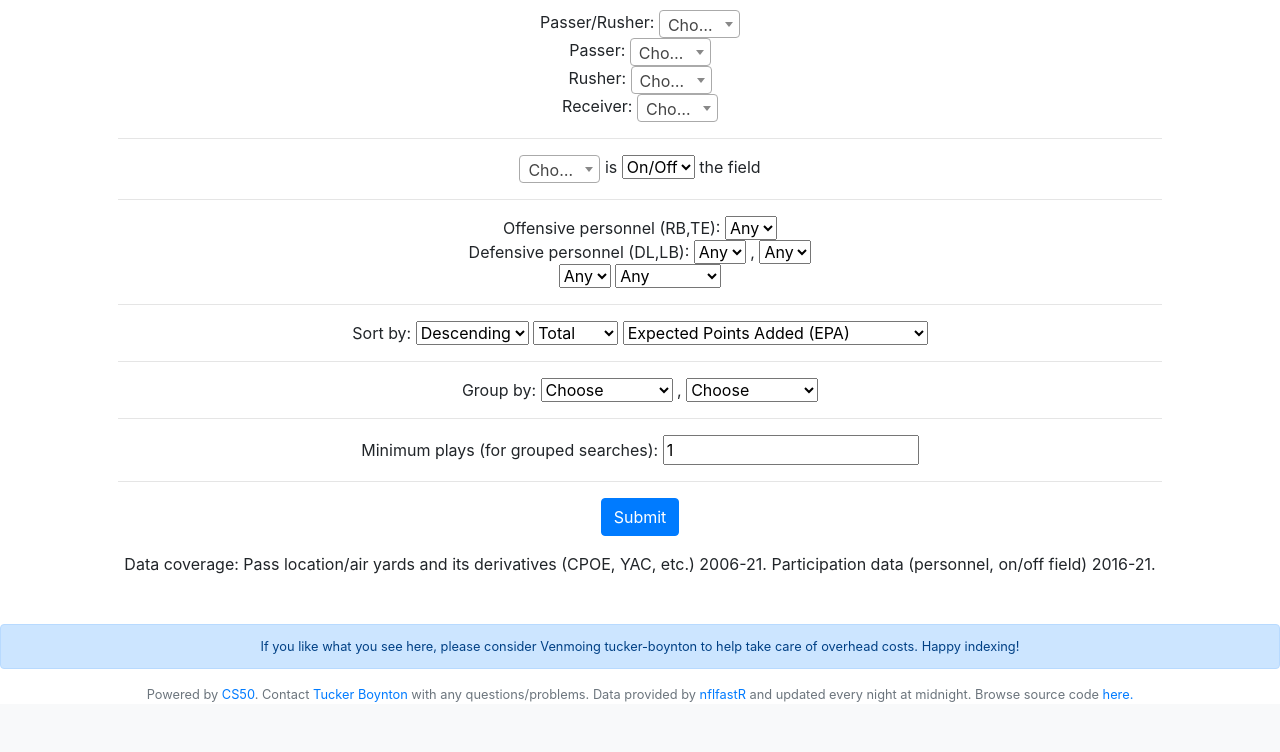
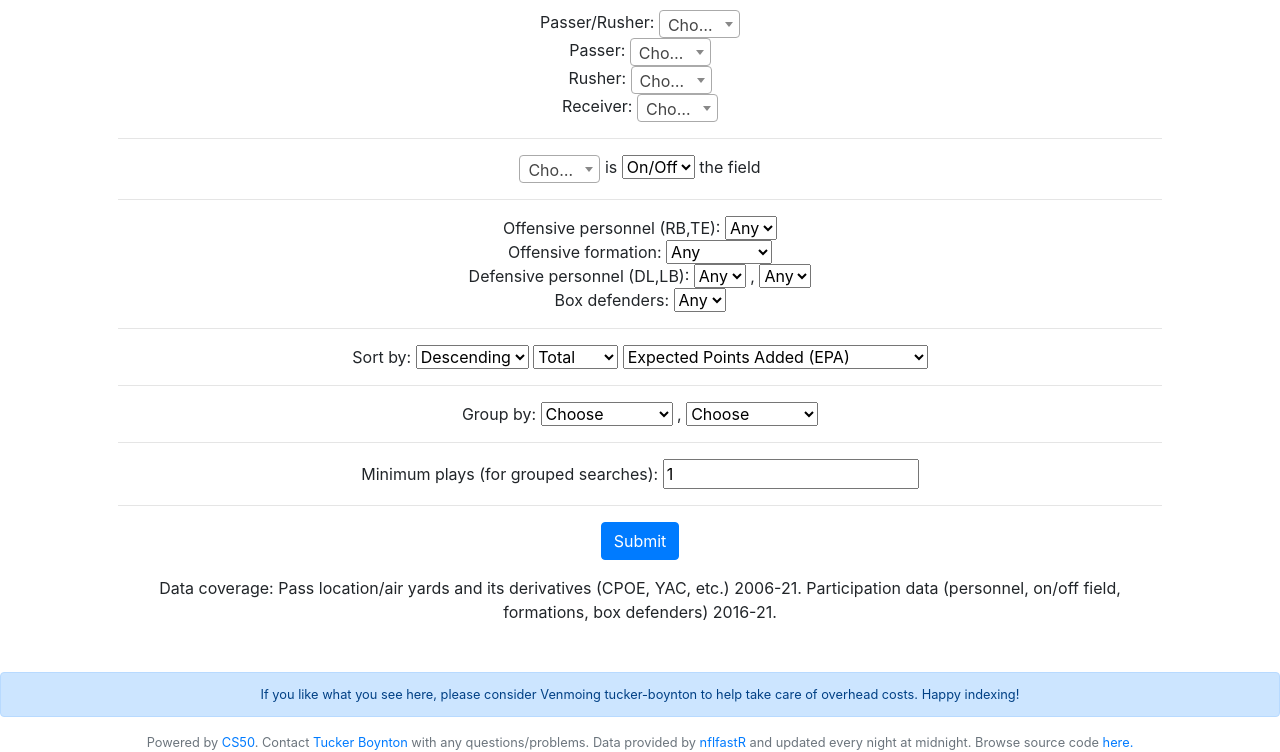
Before and after one commit to tuckerboynton22/nflfastr_app, a Flask app: page /index in a window 1280 px wide. Shown: the part 1062-1814 px from the top of the page. Before the commit the page ends 1764 px from the top, so only its background shows below. Run offline with Flask 2, Linux system fonts and the light colour scheme; parts of the project's set-up code (start-up, migrations or seed data) failed here and were passed over; some libraries are stand-ins or nearby versions.

Commit message:
add defenders in box and offensive formation forms

```diff
--- a/application.py
+++ b/application.py
@@ -601,15 +601,23 @@ def results():
     o_personnel = str(request.args.get("o_personnel"))
     dl = str(request.args.get("dl"))
     lb = str(request.args.get("lb"))
+    offense_formation = request.args.get("offense_formation")
+    defenders_in_box = request.args.get("defenders_in_box")
+
     join_query = ""
     on_off_query = ""
+    o_personnel_query = ""
+    d_personnel_query = ""
+    offense_formation_query = ""
+    defenders_in_box_query = ""
+
     on_off_results = ""
-    o_personnel_query = ""
     o_personnel_results = ""
-    d_personnel_query = ""
     d_personnel_results = ""
+    offense_formation_results = ""
+    defenders_in_box_results = ""
 
-    if (on_off != "any" and on_off_player != "") or o_personnel != "any" or dl != "any" or lb != "any":
+    if (on_off != "any" and on_off_player != "") or o_personnel != "any" or dl != "any" or lb != "any" or offense_formation != "any" or defenders_in_box != "any":
 
         join_query = ' JOIN participation p ON p.old_game_id=n.old_game_id AND p.play_id=n.play_id '
 
@@ -632,6 +640,14 @@ def results():
         if lb != "any":
             d_personnel_query += " AND lb='" + lb + "' "
             d_personnel_results += "LB: " + lb + ". "
+
+        if offense_formation != "any":
+            offense_formation_query = " AND offense_formation=" + offense_formation + " "
+            offense_formation_results = "Offensive formation: " + offense_formation + ". "
+
+        if defenders_in_box != "any":
+            defenders_in_box_query = " AND defenders_in_box='" + defenders_in_box + "' "
+            defenders_in_box_results = "Box defenders: " + defenders_in_box + ". "
 
 
     # Create game_id query for ungrouping searches
@@ -786,8 +802,9 @@ def results():
     if (grouping == "" or grouping is None):
         plays = db.execute("SELECT " + select + " FROM nflfastR_pbp n " \
                             + join_query + " WHERE season>=? AND season<=? "
-                            + team_query + filter_query + indicators + win_query + drive_result_query + on_off_query + o_personnel_query \
-                            + d_personnel_query + play_type_query + qtr_query + down_query + week_query + player_query + game_query + no_play_query \
+                            + team_query + filter_query + indicators + win_query + drive_result_query \
+                            + on_off_query + o_personnel_query + d_personnel_query + defenders_in_box_query + offense_formation_query \
+                            + play_type_query + qtr_query + down_query + week_query + player_query + game_query + no_play_query \
                             + " AND " + sort[0] + " IS NOT NULL ORDER BY " + sort[0] + " " \
                             + order + " LIMIT 1000",
                             season_start, season_end)
@@ -806,8 +823,9 @@ def results():
                             + " WHERE season>=? AND season<=?" \
                             + " AND " + sort[0] + " IS NOT NULL AND success IS NOT NULL \
                             and epa IS NOT NULL" + grouping_null \
-                            + team_query + filter_query + indicators + win_query + drive_result_query + on_off_query + o_personnel_query \
-                            + d_personnel_query + play_type_query + qtr_query + down_query + week_query + player_query + game_query + no_play_query \
+                            + team_query + filter_query + indicators + win_query + drive_result_query \
+                            + on_off_query + o_personnel_query + d_personnel_query + defenders_in_box_query + offense_formation_query \
+                            + play_type_query + qtr_query + down_query + week_query + player_query + game_query + no_play_query \
                             + "GROUP BY " + grouping_id + minplay_query \
                             + " ORDER BY total_" + sort[0] + " " + order + " LIMIT 1000",
                             season_start, season_end)
--- a/templates/index.html
+++ b/templates/index.html
@@ -259,6 +259,19 @@
             <option value="23">23</option>
         </select>
         <br>
+        Offensive formation:
+        <select name="offense_formation">
+            <option value="any">Any</option>
+            <option value="SINGLEBACK">Singleback</option>
+            <option value="I_FORM">I</option>
+            <option value="SHOTGUN">Shotgun</option>
+            <option value="PISTOL">Pistol</option>
+            <option value="EMPTY">Empty</option>
+            <option value="JUMBO">Jumbo</option>
+            <option value="WILDCAT">Wildcat</option>
+            <option value="ACE">Ace</option>
+        </select>
+        <br>
         Defensive personnel (DL,LB):
         <select name="dl">
             <option value="any">Any</option>
@@ -284,22 +297,12 @@
             <option value=7>7</option>
         </select>
         <br>
+        Box defenders:
         <select name="defenders_in_box">
             <option value="any">Any</option>
             {% for i in range(12) %}
                 <option value="{{ i }}">{{ i }}</option>
             {% endfor %}
-        </select>
-        <select name="offense_formation">
-            <option value="any">Any</option>
-            <option value="SINGLEBACK">Singleback</option>
-            <option value="I_FORM">I</option>
-            <option value="SHOTGUN">Shotgun</option>
-            <option value="PISTOL">Pistol</option>
-            <option value="EMPTY">Empty</option>
-            <option value="JUMBO">Jumbo</option>
-            <option value="WILDCAT">Wildcat</option>
-            <option value="ACE">Ace</option>
         </select>
         <hr>
         Sort by:
@@ -340,5 +343,5 @@
             <button class="btn btn-primary" id="submit" type="submit">Submit</button>
         </div>
     </form>
-    Data coverage: Pass location/air yards and its derivatives (CPOE, YAC, etc.) 2006-21. Participation data (personnel, on/off field) 2016-21.
+    Data coverage: Pass location/air yards and its derivatives (CPOE, YAC, etc.) 2006-21. Participation data (personnel, on/off field, formations, box defenders) 2016-21.
 {% endblock %}
```
